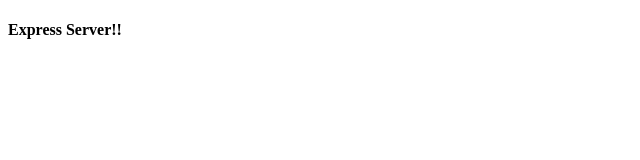
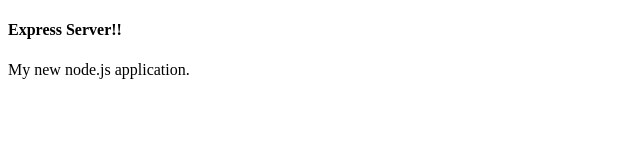
Before and after one commit to Harshala/Web-server, a website: page index.html in a window 1280 px wide. Shown: the whole page, without its empty margins (0-640 px from the left). Drawn offline with Linux system fonts and the light colour scheme.

Commit message:
Updated index.html

```diff
--- a/index.html
+++ b/index.html
@@ -3,5 +3,8 @@
 <title>
 Express Demo
 </title>
-<body><h4>Express Server!!</h4></body>
+<body>
+	<h4>Express Server!!</h4>
+	<p>My new node.js application.</p>
+</body>
 </html>
```
